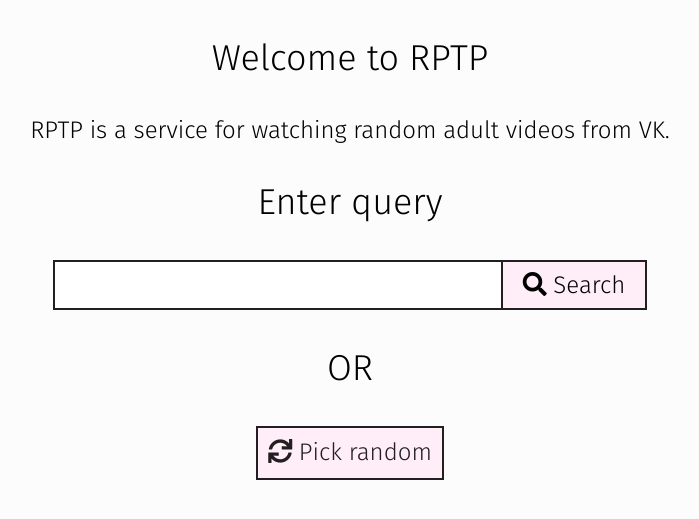
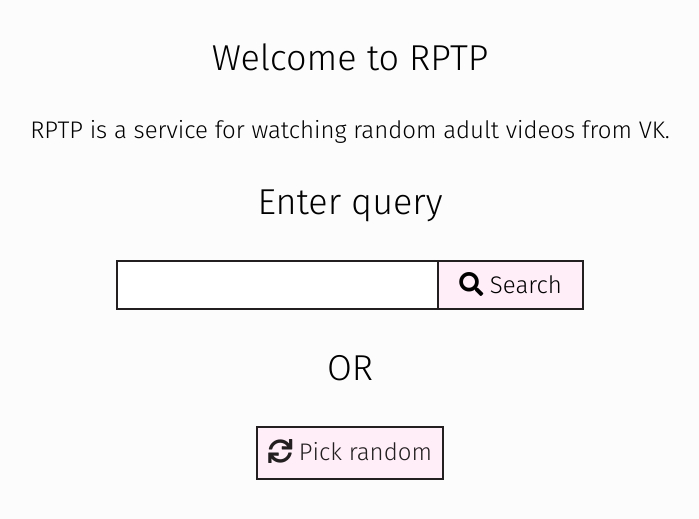
Before and after one commit to potykion/rptp, a Python web app: template templates/index.html in a window 1280 px wide. Shown: the part 60-579 px from the top of the page, without its empty margins (290-989 px from the left). Run offline with Jinja, Linux system fonts and the light colour scheme; the template is opened without the code that fills it, so the values that code supplies are empty; some libraries are stand-ins or nearby versions.

Commit message:
- Form max width - Space-evently flexbox

```diff
--- a/templates/base.html
+++ b/templates/base.html
@@ -91,7 +91,7 @@
         }
 
         .search-input {
-            width: 450px;
+            max-width: 450px;
             box-sizing: border-box;
             height: 50px;
             padding: 0 10px;
@@ -104,7 +104,7 @@
         .video-container {
             display: flex;
             flex-wrap: wrap;
-            justify-content: space-between;
+            justify-content: space-evenly;
         }
 
         .btn-small {
```
